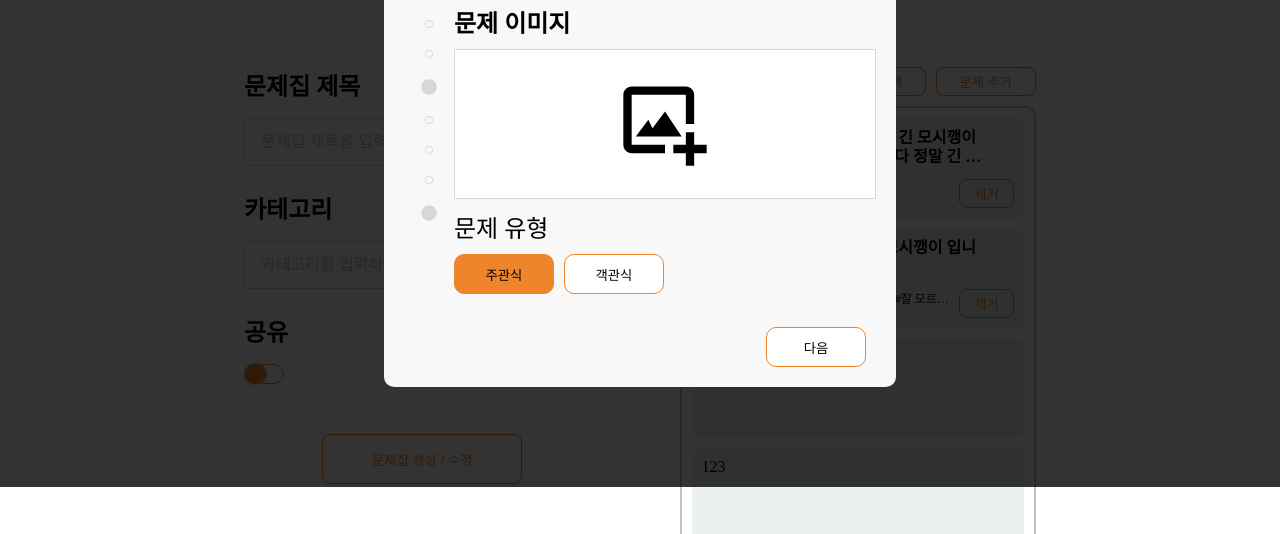
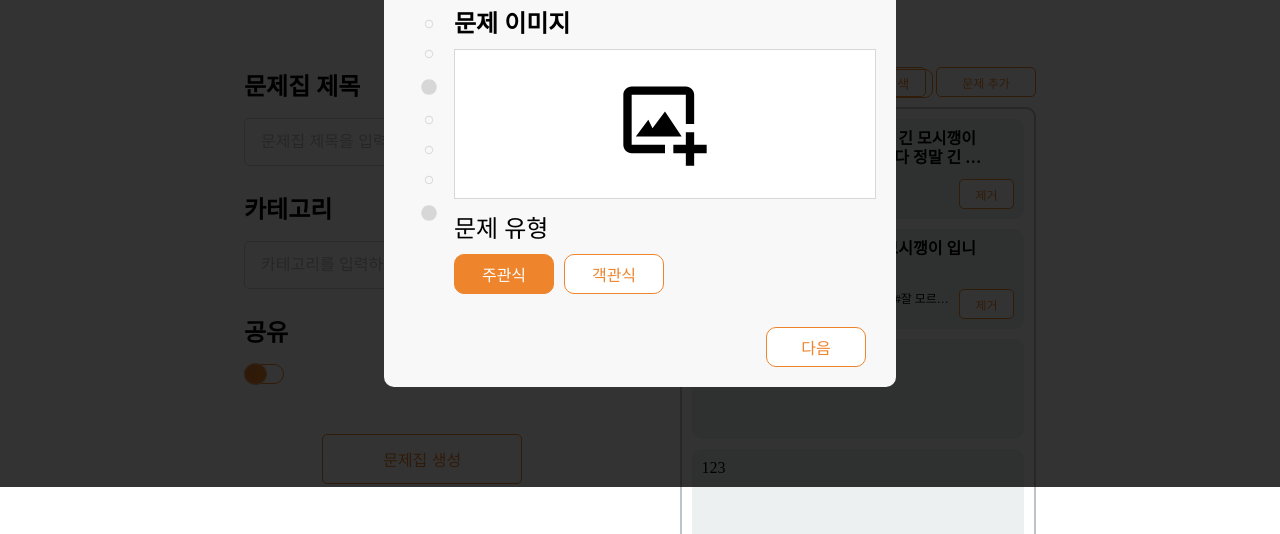
Before and after one commit to boostcampwm-2022/web07-zokboo.com, a React (Create React App) app in the folder client/: page /problemCreate in a window 1280 px wide. Both pictures are taken after a click on the button "문제 추가". Shown: the part 313-847 px from the top of the page. Built offline with nearby package versions, Linux system fonts and the light colour scheme.

Commit message:
refactor:problem create Button

```diff
--- a/client/src/components/modal/create/Style.tsx
+++ b/client/src/components/modal/create/Style.tsx
@@ -1,4 +1,5 @@
 import styled from 'styled-components';
+import { Button, Input } from '../../../styles/common';
 import { colors, fonts } from '../../../styles/theme';
 
 export const CreateModalContainer = styled.div`
@@ -36,8 +37,8 @@ export const CreateModalContentBox = styled.div`
   flex-wrap: wrap;
 `;
 
-export const CreateModalButton = styled.button<{ isActive: boolean; isDisplay: boolean }>`
-  ${(props) => (props.isDisplay ? `opacity: 1; cursor: pointer;` : `opacity: 0;`)}
+export const CreateModalButton = styled(Button)<{ isActive: boolean; isDisplay: boolean }>`
+  ${(props) => (props.isDisplay ? `opacity: 1;` : `cursor:default; opacity: 0;`)}
 
   width: 100px;
   height: 40px;
@@ -46,16 +47,13 @@ export const CreateModalButton = styled.button<{ isActive: boolean; isDisplay: b
 
   transition: background 0.5s;
 
+  border: 1px solid ${colors.primary};
   border-radius: 10px;
+
   ${(props) =>
     props.isActive
-      ? `border: 1px solid ${colors.primary}; background-color:${colors.primary};`
-      : `border: 1px solid ${colors.primary}; background-color:${colors.white};`}
-
-  :hover {
-    border: 1px solid ${colors.primary};
-    background-color: ${colors.primary};
-  }
+      ? `background-color:${colors.primary};  color: ${colors.white};`
+      : `background-color:${colors.white};  color: ${colors.primary};`}
 `;
 
 export const CreateModalButtonList = styled.div`
@@ -94,12 +92,11 @@ export const CreateModalStep = styled.div`
   }
 `;
 
-export const CreateModalAddButton = styled.button`
+export const CreateModalAddButton = styled(Button)`
   width: 100%;
-  height: 30px;
+  height: 40px;
 
-  border: 1px solid ${colors.line};
-  cursor: pointer;
+  padding: 5px;
 
   font-size: ${fonts.size.lg};
 `;
@@ -110,13 +107,14 @@ export const CreateModalQuestionBox = styled.div`
 
   width: 100%;
   margin: 5px 0;
+`;
 
-  input {
+export const CreateModalQuestionInput = styled(Input)`
   width: calc(100% - 55px);
   height: 40px;
-  }
+`;
 
-  button {
+export const CreateModalQuestionButton = styled(Button)`
   display: flex;
   justify-content: center;
   align-items: center;
@@ -124,13 +122,12 @@ export const CreateModalQuestionBox = styled.div`
   border: none;
   background: none;
 
-    cursor: pointer;
-
   width: 40px;
   height: 40px;
 
   padding: 0;
-  }
+
+  color: ${colors.text};
 `;
 
 export const CreateModalStepBar = styled.div`
--- a/client/src/components/modal/create/index.tsx
+++ b/client/src/components/modal/create/index.tsx
@@ -1,9 +1,9 @@
 import { useState } from 'react';
-import { AiOutlineCheckSquare } from 'react-icons/ai';
+import { BsCheckLg } from 'react-icons/bs';
 import { BiCircle, BiImageAdd } from 'react-icons/bi';
 import { FaCircle } from 'react-icons/fa';
 import useToggle from '../../../hooks/useToggle';
-import { colors } from '../../../styles/theme';
+import { Input, TextArea } from '../../../styles/common';
 import {
   CreateModalButtonList,
   CreateModalStepContainer,
@@ -18,6 +18,8 @@ import {
   CreateModalStepBar,
   CreateModalContainer,
   CreateModalStepBarItem,
+  CreateModalQuestionButton,
+  CreateModalQuestionInput,
 } from './Style';
 
 const STEP = ['QUESTIONS', ['MULTIPLE', 'ESSAY'], 'COMMENTARY'];
@@ -58,11 +60,11 @@ const CreateProblemModal = () => {
           <CreateModalStep>
             <CreateModalLabel htmlFor="question">
               문제 지문
-              <textarea id="question" rows={5} placeholder="지문을 입력하세요." />
+              <TextArea id="question" rows={5} placeholder="지문을 입력하세요." />
             </CreateModalLabel>
             <CreateModalLabel htmlFor="file">
               문제 이미지
-              <input type="file" hidden id="file" />
+              <Input type="file" hidden id="file" />
               <CreateModalImageBox>
                 <BiImageAdd size={50} />
               </CreateModalImageBox>
@@ -90,25 +92,25 @@ const CreateProblemModal = () => {
               </CreateModalTitleBox>
               <CreateModalContentBox>
                 <CreateModalQuestionBox>
-                  <input />
+                  <CreateModalQuestionInput />
 
-                  <button type="button">
-                    <AiOutlineCheckSquare size={40} />
-                  </button>
+                  <CreateModalQuestionButton type="button">
+                    <BsCheckLg size={20} />
+                  </CreateModalQuestionButton>
                 </CreateModalQuestionBox>
                 <CreateModalQuestionBox>
-                  <input />
+                  <CreateModalQuestionInput />
 
-                  <button type="button">
-                    <AiOutlineCheckSquare size={40} />
-                  </button>
+                  <CreateModalQuestionButton type="button">
+                    <BsCheckLg size={20} />
+                  </CreateModalQuestionButton>
                 </CreateModalQuestionBox>
                 <CreateModalQuestionBox>
-                  <input />
+                  <CreateModalQuestionInput />
 
-                  <button type="button">
-                    <AiOutlineCheckSquare size={40} />
-                  </button>
+                  <CreateModalQuestionButton type="button">
+                    <BsCheckLg size={20} />
+                  </CreateModalQuestionButton>
                 </CreateModalQuestionBox>
                 <CreateModalAddButton>추가</CreateModalAddButton>
               </CreateModalContentBox>
@@ -117,7 +119,7 @@ const CreateProblemModal = () => {
             <CreateModalStep>
               <CreateModalLabel htmlFor="commentary">
                 모범 답안 작성
-                <textarea id="commentary" rows={18} />
+                <TextArea id="commentary" rows={18} />
               </CreateModalLabel>
             </CreateModalStep>
           ))}
@@ -125,7 +127,7 @@ const CreateProblemModal = () => {
           <CreateModalStep>
             <CreateModalLabel htmlFor="commentary">
               해설 작성
-              <textarea id="commentary" rows={15} />
+              <TextArea id="commentary" rows={15} />
             </CreateModalLabel>
 
             <CreateModalTitleBox>
--- a/client/src/pages/problemCreate/ProblemCreate.tsx
+++ b/client/src/pages/problemCreate/ProblemCreate.tsx
@@ -5,6 +5,7 @@ import Toggle from '../../components/common/Toggle';
 import Modal from '../../components/modal';
 import CreateProblemModal from '../../components/modal/create';
 import useToggle from '../../hooks/useToggle';
+import { Button } from '../../styles/common';
 import {
   ProblemCreateButton,
   ProblemCreateButtonList,
@@ -15,6 +16,7 @@ import {
   ProblemCreateFormItem,
   ProblemCreateFormToggle,
   ProblemItem,
+  ProblemItemButton,
   ProblemItemHashTagItem,
   ProblemItemHashTagList,
   ProblemItemTitle,
@@ -46,9 +48,7 @@ const ProblemCreate = () => {
             </ProblemCreateFormToggle>
           </ProblemCreateFormItem>
 
-          <ProblemCreateFormButton>
-            <CommonButtonComponent buttonText="문제집 생성 / 수정" buttonWidth="200px" buttonHeight="50px" />
-          </ProblemCreateFormButton>
+          <ProblemCreateFormButton>문제집 생성</ProblemCreateFormButton>
         </ProblemCreateForm>
 
         <ProblemListContainer>
@@ -56,9 +56,7 @@ const ProblemCreate = () => {
             <ProblemCreateButton>
               <CommonButtonComponent buttonText="문제 검색" buttonWidth="100px" />
             </ProblemCreateButton>
-            <ProblemCreateButton>
-              <CommonButtonComponent buttonText="문제 추가" buttonWidth="100px" handleButton={onCreateModalToggle} />
-            </ProblemCreateButton>
+            <ProblemCreateButton onClick={onCreateModalToggle}>문제 추가</ProblemCreateButton>
           </ProblemCreateButtonList>
 
           <ProblemList>
@@ -74,7 +72,7 @@ const ProblemCreate = () => {
                 <ProblemItemHashTagList>
                   <ProblemItemHashTagItem>1</ProblemItemHashTagItem>
                 </ProblemItemHashTagList>
-                <CommonButtonComponent buttonText="제거" buttonWidth="55px" />
+                <ProblemItemButton>제거</ProblemItemButton>
               </ProblemItemUnderLine>
             </ProblemItem>
             <ProblemItem>
@@ -86,7 +84,7 @@ const ProblemCreate = () => {
                   <ProblemItemHashTagItem>#큐</ProblemItemHashTagItem>
                   <ProblemItemHashTagItem>#잘 모르는 아무튼 긴거</ProblemItemHashTagItem>
                 </ProblemItemHashTagList>
-                <CommonButtonComponent buttonText="제거" buttonWidth="55px" />
+                <ProblemItemButton>제거</ProblemItemButton>
               </ProblemItemUnderLine>
             </ProblemItem>
             <ProblemItem>123</ProblemItem>
--- a/client/src/pages/problemCreate/Style.tsx
+++ b/client/src/pages/problemCreate/Style.tsx
@@ -1,4 +1,5 @@
 import styled from 'styled-components';
+import { Button, Input } from '../../styles/common';
 import { colors, device, fonts, paddings, widths } from '../../styles/theme';
 
 export const ProblemCreateContainer = styled.div`
@@ -51,7 +52,7 @@ export const ProblemCreateFormToggle = styled.div`
   height: 20px;
 `;
 
-export const ProblemCreateFormInput = styled.input`
+export const ProblemCreateFormInput = styled(Input)`
   width: 100%;
   height: 48px;
 
@@ -61,21 +62,35 @@ export const ProblemCreateFormInput = styled.input`
   padding: 0px 16px;
 `;
 
-export const ProblemCreateFormButton = styled.div`
-  text-align: center;
-
-  margin-top: 50px;
-`;
-
 export const ProblemCreateButtonList = styled.div`
   display: flex;
   justify-content: flex-end;
 `;
 
-export const ProblemCreateButton = styled.div`
+export const ProblemCreateFormButton = styled(Button)`
+  display: block;
+
+  width: 200px;
+  height: 50px;
+
+  margin: 50px auto 0;
+`;
+
+export const ProblemCreateButton = styled(Button)`
+  width: 100px;
+  height: 30px;
+
+  font-size: ${fonts.size.xs};
+
   margin: 24px 0 10px 10px;
 `;
 
+export const ProblemItemButton = styled(Button)`
+  width: 55px;
+  height: 30px;
+
+  font-size: ${fonts.size.xs};
+`;
 export const ProblemList = styled.div`
   width: 100%;
   height: 460px;
--- a/client/src/styles/Global.tsx
+++ b/client/src/styles/Global.tsx
@@ -24,23 +24,7 @@ const GlobalStyle = createGlobalStyle`
     background-color: #555;
   }
 
-  input,
-  textarea {
-    color: ${colors.text};
-    font-size: ${fonts.size.sm};
-    width: 100%;
 
-    resize: none;
-    border: 1px solid ${colors.line};
-
-    ::placeholder {
-      color: ${colors.placeholder};
-    }
-
-    :focus {
-      outline: none;
-    }
-  }
 
   body {
       margin: 0;
--- /dev/null
+++ b/client/src/styles/common.tsx
@@ -0,0 +1,55 @@
+import styled from 'styled-components';
+import { colors, fonts } from './theme';
+
+export const Button = styled.button`
+  color: ${colors.primary};
+  border: 1px solid ${colors.primary};
+  background-color: ${colors.white};
+  border-radius: 5px;
+
+  font-size: ${fonts.size.sm};
+
+  transition: all 0.5s;
+  cursor: pointer;
+
+  :hover {
+    color: ${colors.white};
+    background-color: ${colors.primary};
+  }
+`;
+
+export const Input = styled.input`
+  color: ${colors.text};
+  font-size: ${fonts.size.sm};
+  width: 100%;
+
+  resize: none;
+  border: 1px solid ${colors.line};
+
+  ::placeholder {
+    color: ${colors.placeholder};
+  }
+
+  :focus {
+    outline: none;
+  }
+`;
+
+export const TextArea = styled.textarea`
+  color: ${colors.text};
+  font-size: ${fonts.size.sm};
+  width: 100%;
+
+  resize: none;
+  border: 1px solid ${colors.line};
+
+  ::placeholder {
+    color: ${colors.placeholder};
+  }
+
+  :focus {
+    outline: none;
+  }
+`;
+
+export const Form = styled.ul``;
```
Lines whose indentation alone changed are shown as unchanged.
